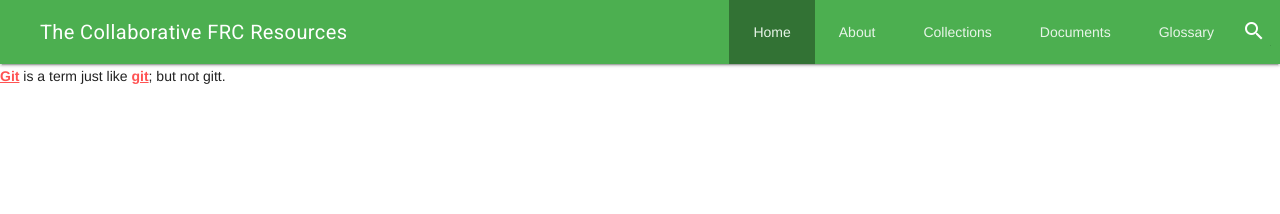
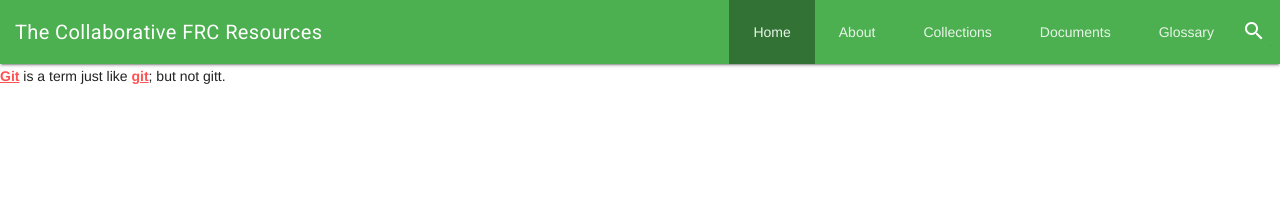
Before and after one commit to CFRCR/CFRCR, a Jekyll site: the page built from index.md, in a window 1280 px wide. Shown: the top 214 px of the page. Built offline with Jekyll 4.4.1, drawn with Linux system fonts in a browser that asks for light colours; nearby versions of some CDN libraries.

Commit message:
Minor improvements.

```diff
--- a/_includes/header/css
+++ b/_includes/header/css
@@ -1,6 +1,6 @@
 @media screen and (min-width: 1025px) {
   #main_header .mdl-layout__header-row {
-    padding-left: 40px;
+    padding-left: 15px;
     padding-right: 10px;
   }
 }
```
Also changed, not shown: _collections/cfrcr/example_collection.md (+1 -1 lines).
